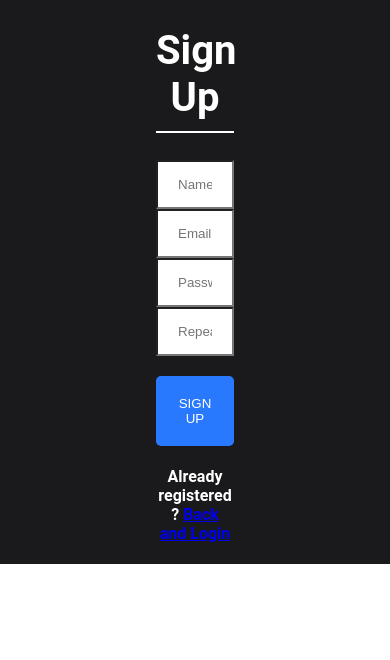
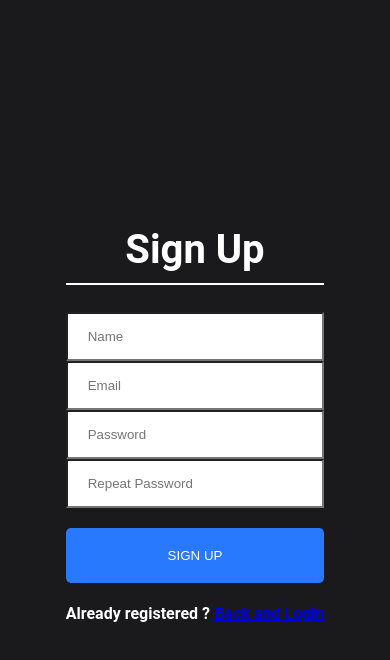
Before and after one commit to JViktoRArtola/chat-app-react-firebase, a Next.js app: page /signup in a window 390 px wide. Shown: the top 660 px of the page. Built offline with nearby package versions, Linux system fonts and the light colour scheme; no server answers.

Commit message:
styles: Remove old css, make it more responsive

```diff
--- a/components/layout/Login.js
+++ b/components/layout/Login.js
@@ -36,7 +36,6 @@ export default function Home() {
         <>
             <div className="joinOuterContainer">
                 <Form onSubmit={handleSubmit}>
-
                     <h1 className="heading">Join</h1>
                     <div>
                         <Input id="email" name="email" placeholder="Email" type="text" value={email}
--- a/components/ui/Form.js
+++ b/components/ui/Form.js
@@ -1,7 +1,7 @@
 import styled from "styled-components";
 
 export const Form = styled.form`
-  width: 20%;
+  width: auto;
 `;
 
 export const Error = styled.p`
--- a/styles/globals.css
+++ b/styles/globals.css
@@ -21,25 +21,11 @@ html, body {
   background-color: #1A1A1D;
 }
 
-.joinInnerContainer {
-  width: 20%;
-}
-
 .heading {
   color: white;
   font-size: 2.5em;
   padding-bottom: 10px;
   border-bottom: 2px solid white;
-}
-
-@media (min-width: 320px) and (max-width: 480px) {
-  .joinOuterContainer {
-    height: 100%;
-  }
-
-  .joinInnerContainer {
-    width: 90%;
-  }
 }
 
 button:focus {
```
